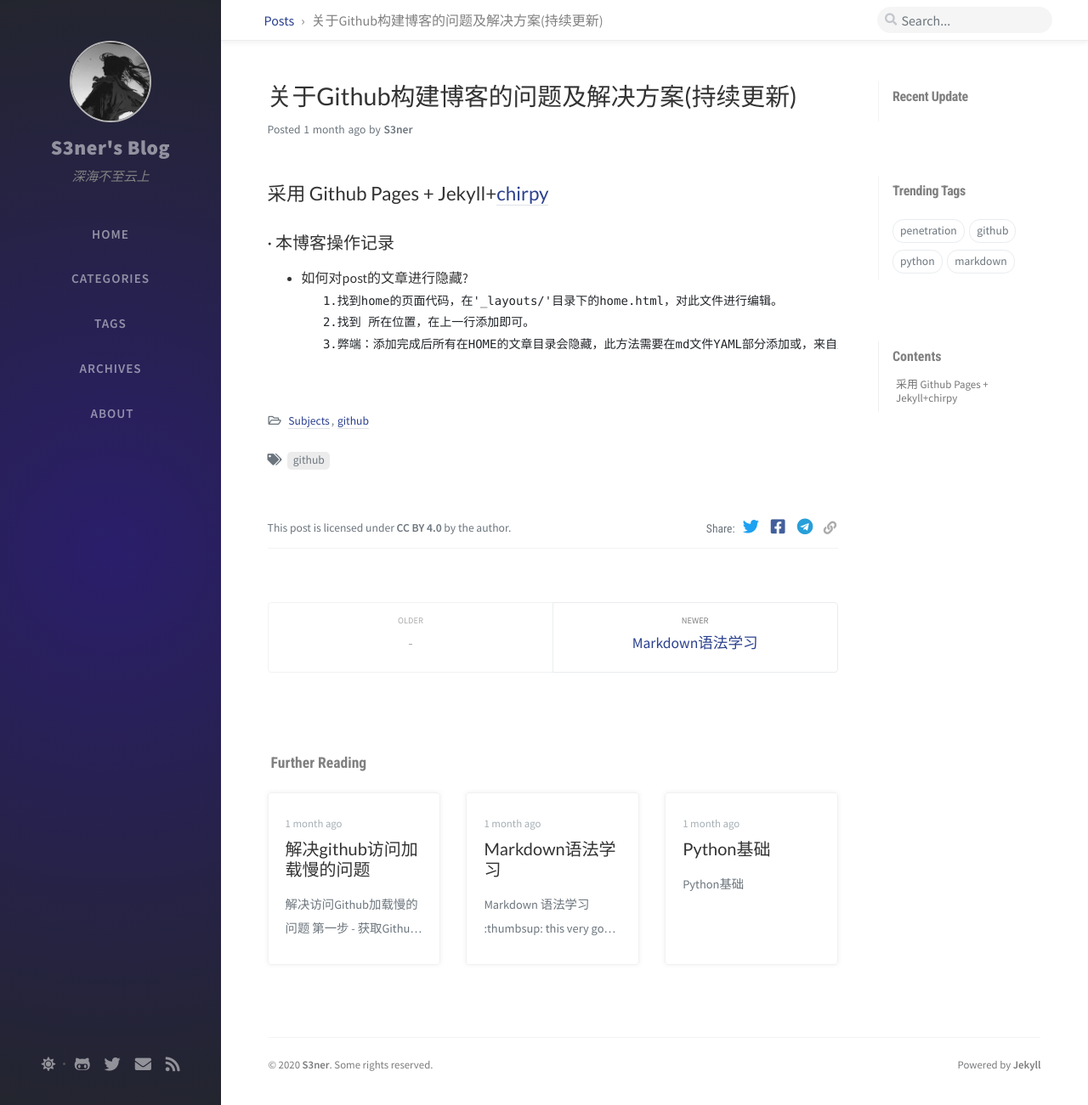
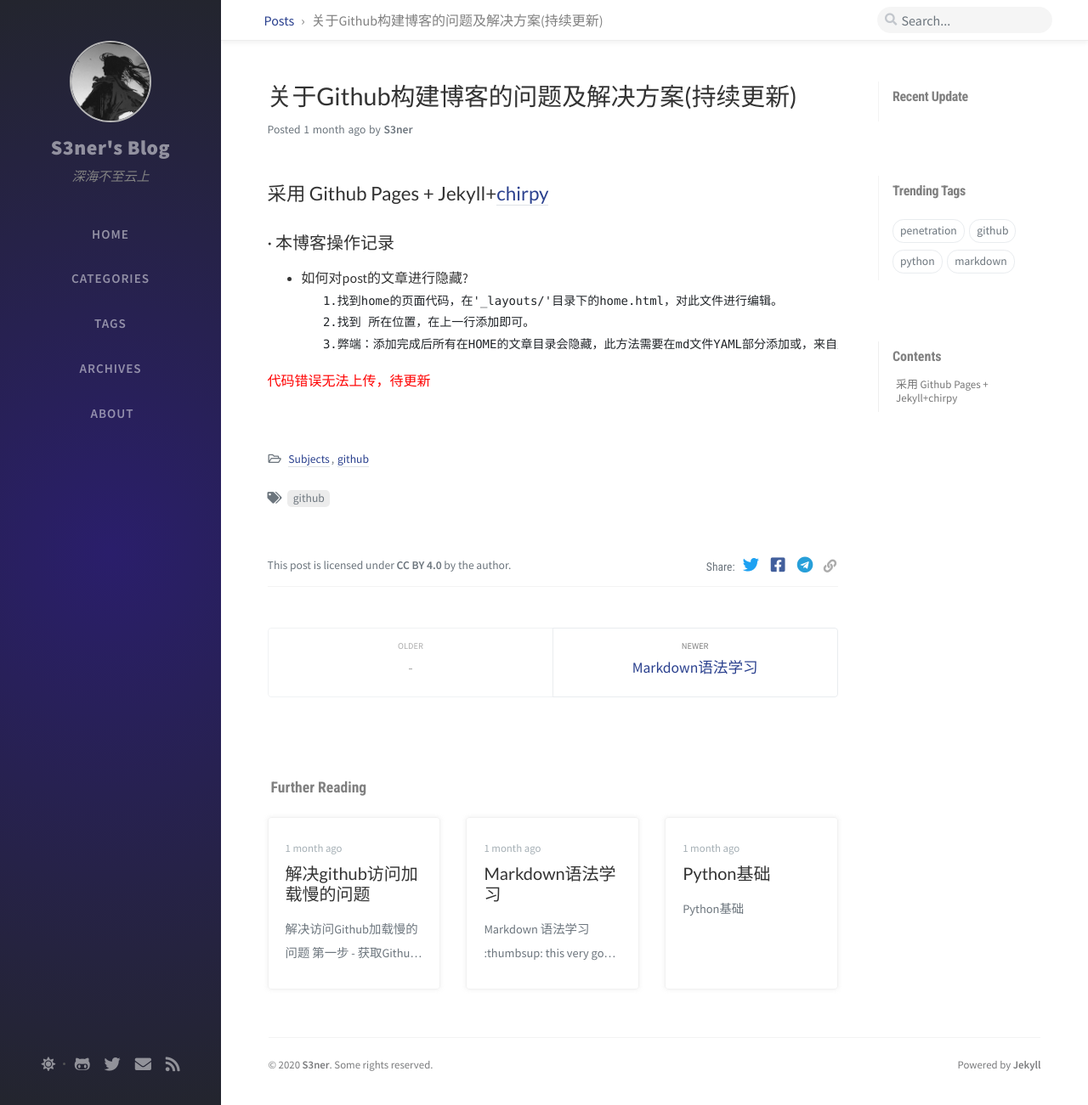
Before and after one commit to devisitem/legacy-blog, a Jekyll site: the page built from _posts/2020-05-28-关于Github构建博客的问题及解决方案(持续更新).md, in a window 1280 px wide and 1301 px high. Shown: the whole window at 85% size. Built offline with Jekyll 4.4.1, drawn with Linux system fonts in a browser that asks for light colours; nearby versions of some CDN libraries; comment, search, counter and statistics services are not loaded.

Commit message:
Update 2020-05-28-关于Github构建博客的问题及解决方案(持续更新).md

````diff
--- a/_posts/2020-05-28-关于Github构建博客的问题及解决方案(持续更新).md
+++ b/_posts/2020-05-28-关于Github构建博客的问题及解决方案(持续更新).md
@@ -15,3 +15,5 @@ hide: false
      2.找到 所在位置，在上一行添加即可。
      3.弊端：添加完成后所有在HOME的文章目录会隐藏，此方法需要在md文件YAML部分添加或，来自定义显示或不显示。
 ```
+
+<font color=red> 代码错误无法上传，待更新  </font>
````
